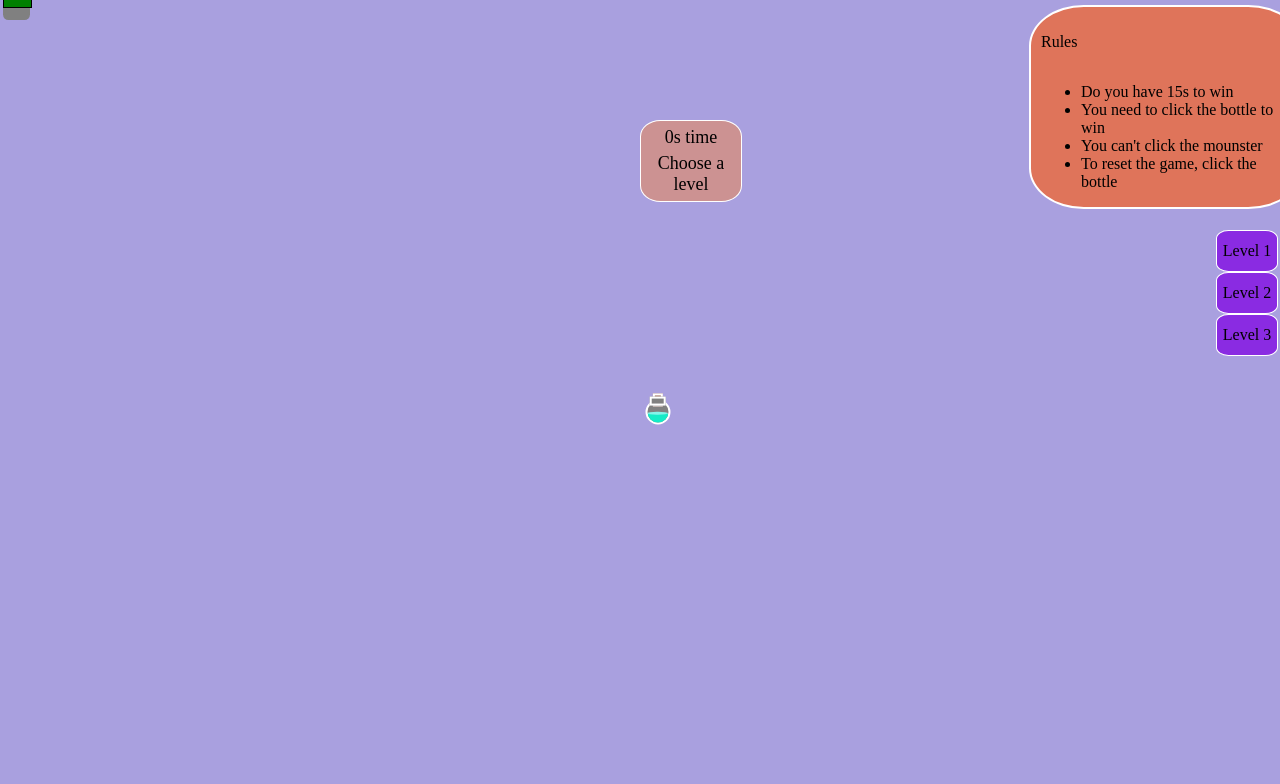
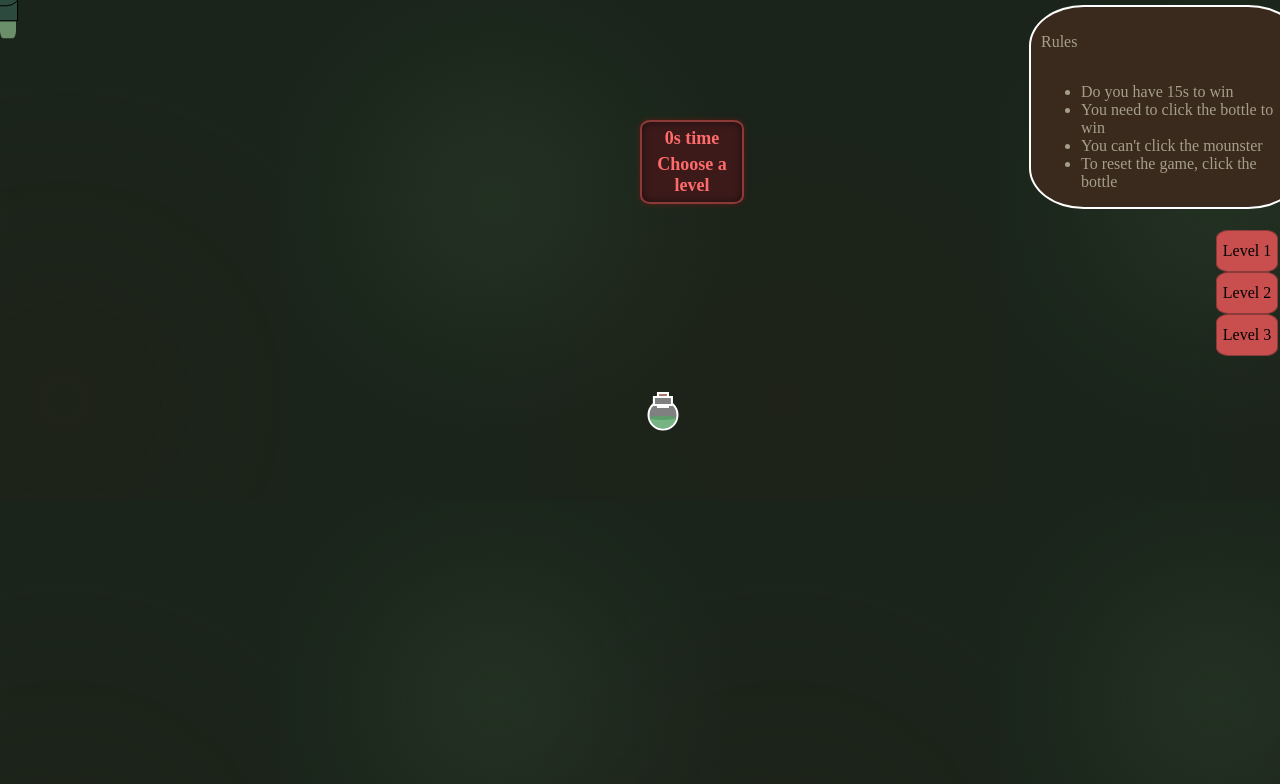
Before and after one commit to jrxjb/react-mouse-follower, a React (Vite) app in the folder mouse-follower/: page / in a window 1280 px wide. Shown: the top 784 px of the page. Built offline with nearby package versions, Linux system fonts and the light colour scheme.

Commit message:
update colors and pants, head and shorts

```diff
--- a/mouse-follower/src/components/button.css
+++ b/mouse-follower/src/components/button.css
@@ -2,8 +2,8 @@
   position: absolute;
    top: 0;
    left: 0;
-   width: 35px;
-   height: 23px;
+   width: 45px;
+   height: 30px;
 }
 
 .potion-top{
@@ -49,7 +49,7 @@
 
 .potion-liquid-top{
   position:absolute;
-  background-color:rgb(131, 243, 234);
+  background-color:#5c9e6b;
   width: 100%;
   height: 15%;
   border-radius: 50%;
@@ -64,7 +64,7 @@
 
 .potion-liquid{
   position:absolute;
-  background-color:rgb(21, 235, 199);
+  background-color:#76b583;
   width: 100%;
   height: 50%;
   border-radius: 50%;
--- a/mouse-follower/src/components/circulo.css
+++ b/mouse-follower/src/components/circulo.css
@@ -7,19 +7,20 @@
     align-items:center;
     justify-content:flex-start;
     gap: 0;
+    z-index: 1;
 
 
 }
 .head{
     position:absolute;
     border:solid;
-    width:30%;
-    height:15%;
-    background-color:gray;
+    width:2em;
+    height:2.3em;
+    background-color:#6b8e6b;;
     margin:0px;
-    border-radius:30%;
-    transform:translate(0%,0%);
-
+    border-radius:11.87em;
+    transform:translate(0%,-20%);
+    box-shadow: inset 0.3em 0 rgb(65, 92, 65,0.5);
 
 
 }
@@ -70,8 +71,8 @@ transform:translate(700%,60%);
   display:flex;
   flex-direction:row;
   position: absolute;
-  width:100%;
-  height: 50%;
+  width:6em;
+  height: 5em;
   align-items: center;
   justify-content:center;
   margin:0px;
@@ -83,21 +84,20 @@ transform:translate(700%,60%);
 .body{
 
     border: solid;
-    width:60%;
-    height: 60%;
-    background-color:#660000;
-    border-radius:10%
-
-
-
+    width:2.8em;
+    height: 2.6em;
+    background-color: #4b4737;
+    border-radius: 0.9em 0.9em 0em 0em;
 
 }
 
 .arm-righ{
     width: 10%;
     height: 50%;
-    background-color:gray;
+    background-color:#6b8e6b;
     border-radius:30%;
+    transform: translate(0%,12%);
+
 
 
 
@@ -106,8 +106,9 @@ transform:translate(700%,60%);
 .arm-righ-body{
     width: 100%;
     height: 70%;
-    background-color: #660000;
+    background-color:  #4b4737;
     border-radius:6%;
+    border-radius: 1em 0.2em 1em 1em;
 
 
 }
@@ -116,8 +117,9 @@ transform:translate(700%,60%);
 
     width: 10%;
     height: 50%;
-    background-color:gray;
+    background-color:#6b8e6b;
     border-radius:30%;
+    transform: translate(0%,12%);
 
 
 
@@ -127,21 +129,40 @@ transform:translate(700%,60%);
 
     width: 100%;
     height: 70%;
-    background-color: #660000;
+    background-color: #4b4737;
     border-radius:6%;
+    border-radius: 0.2em 1em 1em 1em;
 
 }
+.pants{
+position:absolute;
+display: flex;
+flex-direction: column;
+top: 52%;
+left: 34%;
 
+}
+.short{
+    position:absolute;
+    width:2.9em;
+    height: 1.1em;
+    background-color: #2d4a3e;;
+    transform: translate(-0%,-60%);
+    border-radius: 0em 0em 0.9em 0.9em;
+    border: 1px solid;
+    z-index: 1;
+}
 .legs{
     position:absolute;
     display:flex;
     flex-direction:row;
     justify-content:center;
-    height:30%;
-    width:90%;
+    height:4em;
+    width:5em;
     margin:0px;
-    position: absolute;
-    top: 48%;
+    transform: translate(-20%,2%);
+
+
 
 }
 
@@ -149,17 +170,18 @@ transform:translate(700%,60%);
     margin:0px 10% 0px 0px;
     height:60%;
     width:20%;
-    background-color:gray;
+    background-color:#6b8e6b;
     border-radius:20%;
 
 }
 
 .short-left{
 
-    width:100%;
+    width:110%;
     height: 50%;
-    background-color: green;
+    background-color: #2d4a3e;;
     border: 1px solid;
+    transform:translate(-10%,0%);
 
 
 }
@@ -168,17 +190,18 @@ transform:translate(700%,60%);
 
     height:60%;
     width:20%;
-    background-color:grey;
+    background-color:#6b8e6b;
     border-radius:20%;
 
 }
 
 .short-right{
 
-    width:100%;
+    width:110%;
     height: 50%;
-    background-color: green;
+    background-color: #2d4a3e;
     border: 1px solid;
+    transform:translate(-10%,0%);
 
 
 }
--- a/mouse-follower/src/components/circulo.jsx
+++ b/mouse-follower/src/components/circulo.jsx
@@ -23,9 +23,13 @@ function CirculoSeguidor({style,clickToLossProps}){
                 <div className='arm-left'>
                     <div className='arm-left-body'></div>
                 </div>
+
             </div>
 
+            <div className='pants'>
+                <div className='short'></div>
                 <div className='legs'>
+
                     <div className='leg-left'>
                         <div className='short-left'></div>
                     </div>
@@ -34,6 +38,7 @@ function CirculoSeguidor({style,clickToLossProps}){
                     </div>
                 </div>
             </div>
+        </div>
     )
 }
 
--- a/mouse-follower/src/components/levelButtom.css
+++ b/mouse-follower/src/components/levelButtom.css
@@ -6,10 +6,11 @@
     width: 60px;
     height: 40px;
 
-    background-color:blueviolet;
-    border:solid 1px white;
+    background-color:#c94f4f;
+    border:solid 1px #8b3a3a;
     border-radius:20%;
     user-select:none;
+    z-index: 2;
 }
 
 .level-buttom-active{
@@ -25,12 +26,14 @@
     border:solid 1px white;
     border-radius:20%;
     user-select: none;
+    z-index: 2;
 }
 
 .level-buttom:hover{
 
-    background-color: rgb(255, 160, 122);
+    background-color: #d97c2b;
     color: antiquewhite;
     cursor: pointer;
     user-select: none;
+    z-index: 2;
 }
--- a/mouse-follower/src/components/textP.css
+++ b/mouse-follower/src/components/textP.css
@@ -1,7 +1,7 @@
 .texpPS{
     display:flex;
     flex-direction:column;
-    background-color:rgb(223, 116, 90);
+    background-color:#3a2a1e;
     height:180px;
     width:250px;
 
@@ -11,6 +11,7 @@
      padding:10px;
      margin: 5px;
      user-select:none;
+     color: #a59f8a;
 }
 
 
--- a/mouse-follower/src/components/timer.css
+++ b/mouse-follower/src/components/timer.css
@@ -1,18 +1,20 @@
-.timerP{
+ .timerP{
 
-    background-color:rgb(204, 146, 146);
-    border:solid 1px white;
-    color:black;
-    border-radius:20%;
+    background-color: #3d1a1a;
+    border: 2px solid #8b3a3a;
+    color: #ff6b6b;
+    border-radius:10%;
     height:80px;
     width:100px;
-    font-size:20px;
+    font-size:24px;
+    font-weight:bold;
     display:flex;
     flex-direction:column;
     justify-content:center;
     gap:5px;
     align-items:center;
-    user-select:none
+    user-select:none;
+    box-shadow: inset 0 0 10px rgba(0,0,0,0.5), 0 0 5px rgba(255,0,0,0.3);
 
 
 }
--- a/mouse-follower/src/index.css
+++ b/mouse-follower/src/index.css
@@ -2,5 +2,8 @@ html, body {
   width: 720px;
   height: 500px;
   margin: 0 auto;
-   background-color:rgb(169, 160, 223);
+  background: #1a241a; /* Color base oscuro */
+  background-image:
+  radial-gradient(circle at 30% 40%, rgba(70, 100, 70, 0.2) 0%, transparent 40%),
+  radial-gradient(circle at 70% 80%, rgba(40, 30, 20, 0.3) 0%, transparent 50%);
 }
```
Lines whose indentation alone changed are shown as unchanged.
